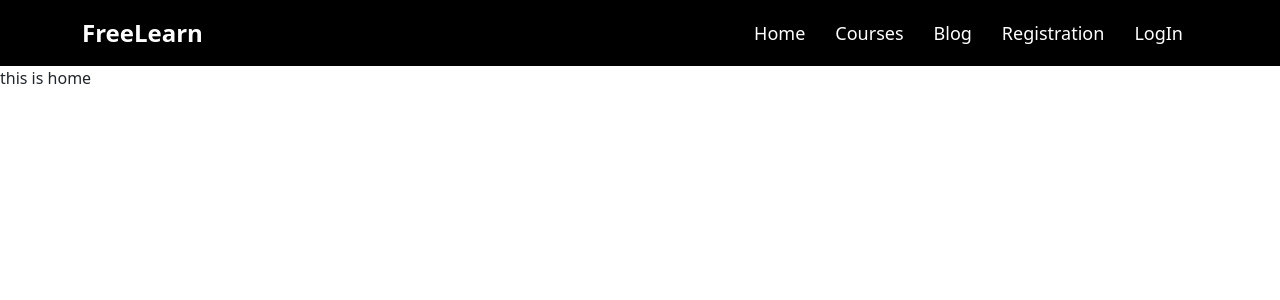
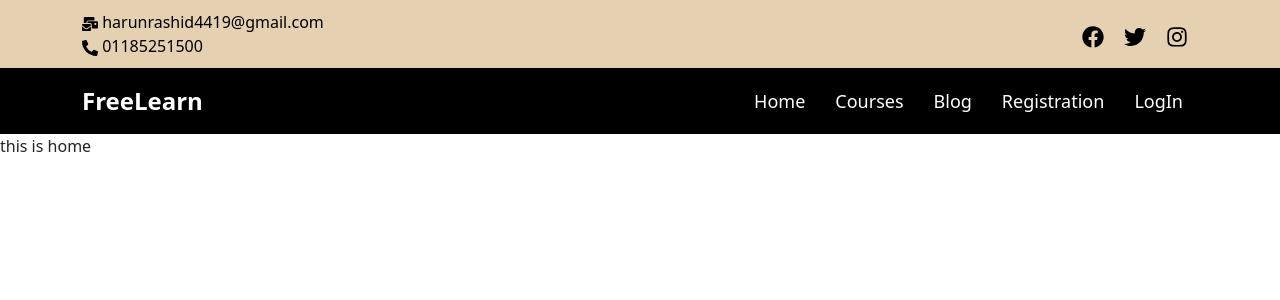
Before and after one commit to harunrashid4419/learnerbd-client, a React (Create React App) app: page / in a window 1280 px wide. Shown: the top 300 px of the page. Built offline with nearby package versions, Linux system fonts and the light colour scheme; no server answers.

Commit message:
top header add

```diff
--- a/src/components/Header/Header.js
+++ b/src/components/Header/Header.js
@@ -4,6 +4,7 @@ import { Link } from "react-router-dom";
 import { Button, Container, Image } from "react-bootstrap";
 import { AuthContext } from "../../Context/UserContext";
 import { FaUser } from "react-icons/fa";
+import TopHeader from "../TopHeader/TopHeader";
 
 const Header = () => {
    const { user, logOut } = useContext(AuthContext);
@@ -16,6 +17,8 @@ const Header = () => {
    };
 
    return (
+      <div>
+         <TopHeader></TopHeader>
          <div className="main-header">
             <Container>
                <nav className="header">
@@ -28,7 +31,10 @@ const Header = () => {
                      <Link to="/blog">Blog</Link>
                      {user ? (
                         <>
-                        <Button onClick={handleLogOut} variant="outline-danger">
+                           <Button
+                              onClick={handleLogOut}
+                              variant="outline-danger"
+                           >
                               LogOut
                            </Button>
                            {user?.photoURL ? (
@@ -55,6 +61,7 @@ const Header = () => {
                </nav>
             </Container>
          </div>
+      </div>
    );
 };
 
--- /dev/null
+++ b/src/components/TopHeader/TopHeader.css
@@ -0,0 +1,22 @@
+.header-bg{
+    background-color: #e5d0b1;
+    padding: 10px 0;
+}
+.top-header{
+    display: flex;
+    justify-content: space-between;
+}
+.info p{
+    margin: 0;
+    color: black;
+}
+.social-icon{
+    display: flex;
+    align-items: center;
+}
+.social-icon a{
+    color: black;
+    padding: 0 10px;
+    font-size: 22px;
+    transition: .5s;
+}
--- /dev/null
+++ b/src/components/TopHeader/TopHeader.js
@@ -0,0 +1,43 @@
+import React from "react";
+import "./TopHeader.css";
+import {
+   FaFacebook,
+   FaInstagram,
+   FaMailBulk,
+   FaPhoneAlt,
+   FaTwitter,
+   FaYoutube,
+} from "react-icons/fa";
+import { Link } from "react-router-dom";
+
+const TopHeader = () => {
+   return (
+      <div className="header-bg">
+         <div className="top-header container">
+            <div className="info">
+               <p>
+                  <FaMailBulk /> harunrashid4419@gmail.com
+               </p>
+               <p>
+                  <FaPhoneAlt /> 01185251500
+               </p>
+            </div>
+            <div className="social-icon">
+               <div>
+                  <Link>
+                     <FaFacebook />
+                  </Link>
+                  <Link>
+                     <FaTwitter />
+                  </Link>
+                  <Link>
+                     <FaInstagram />
+                  </Link>
+               </div>
+            </div>
+         </div>
+      </div>
+   );
+};
+
+export default TopHeader;
```
Lines whose indentation alone changed are shown as unchanged.
